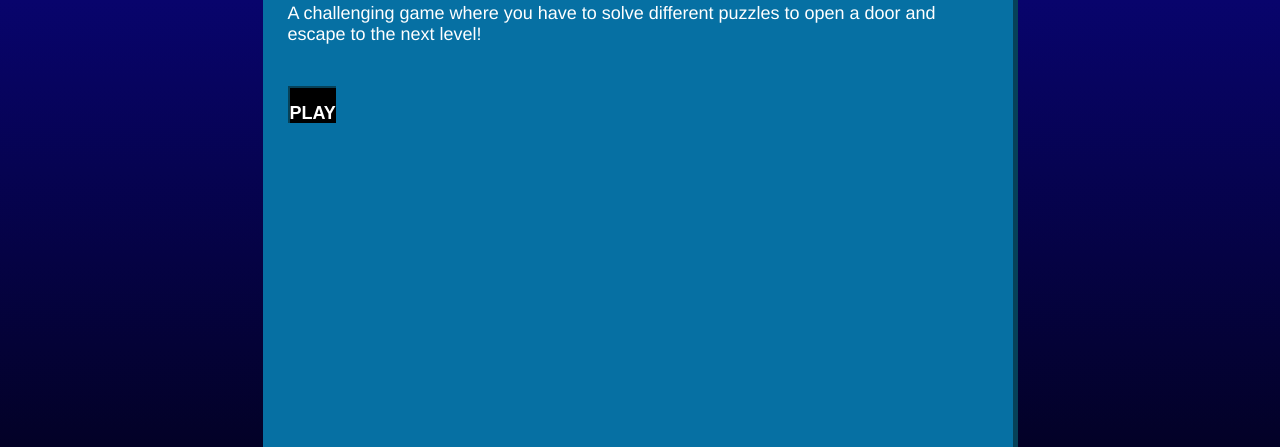
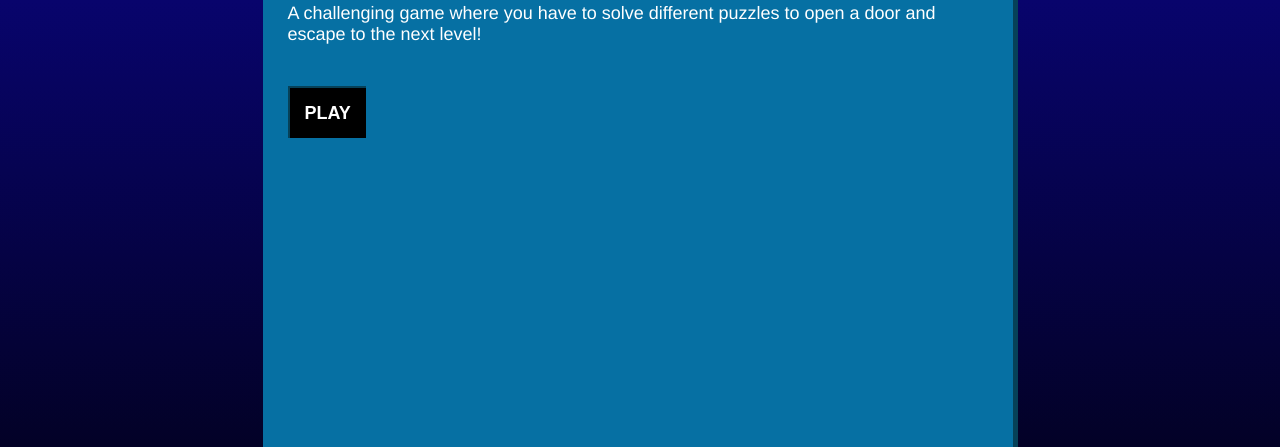
Before and after one commit to SoniciaNova/games, a plain HTML site: page index.html in a window 1280 px wide. Shown: the part 353-800 px from the top of the page. Drawn offline with Linux system fonts and the light colour scheme.

Commit message:
Update styling.css

```diff
--- a/styling.css
+++ b/styling.css
@@ -3,6 +3,8 @@ body {
 }
 a {
 	text-decoration:none;
+	width:0px;
+	height:0px;
 }
 #mainContainer {
 	margin:auto;
@@ -98,7 +100,7 @@ a {
 	border-top:2.5px solid #064158;
 	width:150px;
 	height:35px;
-	padding-top:15px;
+	padding:15px;
 	position:relative;
 	color:white;
 	font-family:Arial;
```
